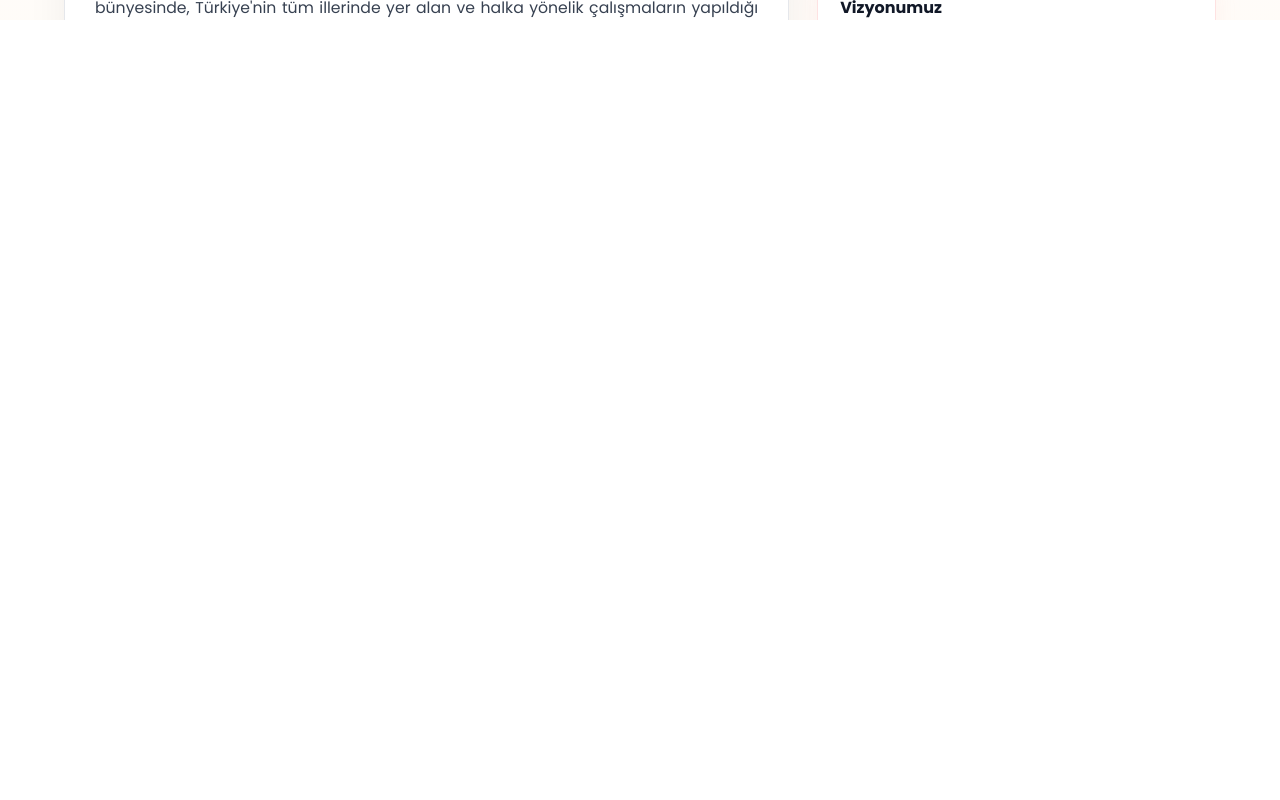
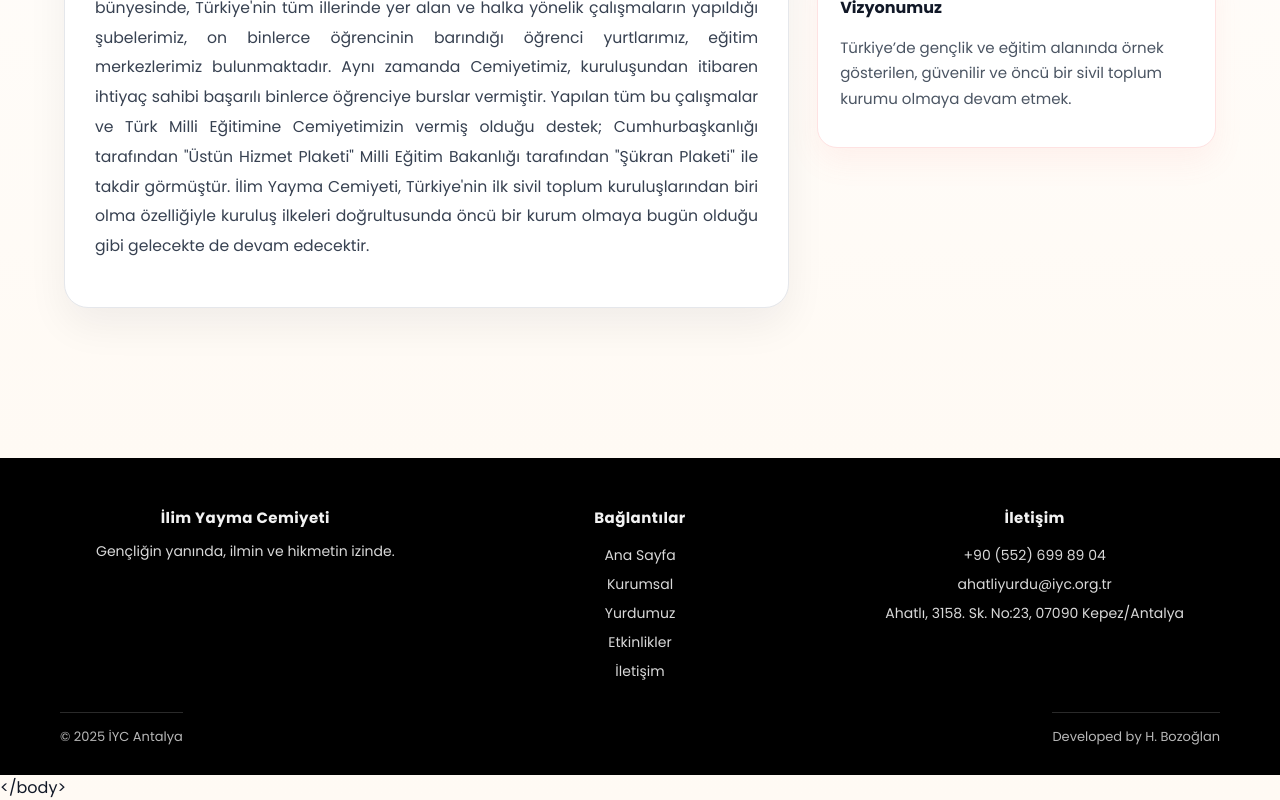
Before and after one commit to Badm1nd/iyc-kepez-yurt-web, a React (Vite) app: page /kurumsal in a window 1280 px wide. Shown: the part 780-1580 px from the top of the page. Before the commit the page ends 800 px from the top, so only its background shows below. Built offline with nearby package versions, Linux system fonts and the light colour scheme.

Commit message:
scrollbar fixed, signature ect.

```diff
--- a/src/App.css
+++ b/src/App.css
@@ -2,6 +2,7 @@
     margin: 0;
     width: 100%;
     overflow-x: hidden;
+    overflow-y: auto;
 }
 
 html {
@@ -21,14 +22,12 @@
     flex-direction: column;
 }
 
-/* Router içindeki ana sarmal */
 .App {
     min-height: 100vh;
     display: flex;
     flex-direction: column;
 }
 
-/* Routes alanı footer’ı aşağı iter */
 .main-content {
     flex: 1;
     min-height: 0;
--- a/src/App.jsx
+++ b/src/App.jsx
@@ -16,7 +16,7 @@
     const { pathname } = useLocation();
 
     useLayoutEffect(() => {
-        const scroller = document.querySelector(".main-content"); // sende scroll yapan yer burası
+        const scroller = document.querySelector(".main-content");
         if (scroller) {
             scroller.scrollTo({ top: 0, left: 0, behavior: "auto" });
         } else {
--- a/src/css/adminpage.css
+++ b/src/css/adminpage.css
@@ -1,13 +1,11 @@
 @import url("https://fonts.googleapis.com/css2?family=Poppins:wght@400;500;600;700&display=swap");
 
-/* ✅ SADECE ADMIN ALANINI ETKİLER */
 .admin-shell,
 .admin-shell *{
     box-sizing: border-box;
     font-family: "Poppins", sans-serif;
 }
 
-/* ---------- ADMIN THEME (LOCAL VARIABLES) ---------- */
 .admin-shell{
     --bg:#0b1220;
     --panel:rgba(255,255,255,0.06);
@@ -22,11 +20,9 @@
 
     flex: 1;
     width: 100%;
-    min-height: 100vh;              /* ✅ beyaz alt boşluk gider */
+    min-height: 100vh;
     color: var(--text);
     overflow-x: hidden;
-
-    /* Navbar fixed ise üst pay (90px navbar varsayımı) */
     padding: 44px 18px 70px;
     padding-top: calc(44px + 90px);
 
@@ -36,7 +32,6 @@
             linear-gradient(180deg,#070b14,var(--bg));
 }
 
-/* ---------- LOGIN ---------- */
 .admin-login-card{
     max-width: 520px;
     margin: 0 auto;
@@ -53,7 +48,6 @@
 .admin-title{ margin: 0; font-size: 26px; }
 .admin-subtitle{ margin: 6px 0 0; color: var(--muted); font-size: 13px; }
 
-/* ---------- TOPBAR ---------- */
 .admin-topbar{
     max-width: 1100px;
     margin: 0 auto 16px;
@@ -65,7 +59,6 @@
     padding: 18px;
 }
 
-/* ---------- GRID ---------- */
 .admin-grid{
     max-width: 1100px;
     margin: 0 auto;
@@ -78,7 +71,6 @@
     .admin-grid{ grid-template-columns: 1fr; }
 }
 
-/* ---------- CARD ---------- */
 .admin-shell .card{
     border: 1px solid var(--border);
     background: var(--card);
@@ -111,7 +103,6 @@
     white-space: nowrap;
 }
 
-/* ---------- FORM ---------- */
 .admin-shell .admin-form{
     display: flex;
     flex-direction: column;
@@ -155,7 +146,6 @@
     flex-wrap: wrap;
 }
 
-/* ---------- BUTTONS (SCOPED) ---------- */
 .admin-shell .btn{
     border: 1px solid rgba(255,255,255,0.18);
     background: rgba(0,0,0,0.28);
@@ -194,7 +184,6 @@
     font-size: 12px;
 }
 
-/* ---------- PICKED FILE THUMBS ---------- */
 .admin-shell .thumbs{
     margin-top: 12px;
     display: grid;
@@ -224,7 +213,6 @@
     border: 1px solid rgba(255,255,255,0.12);
 }
 
-/* ---------- EVENTS LIST ---------- */
 .admin-shell .events-list{
     list-style: none;
     padding: 0;
@@ -282,7 +270,6 @@
 
 .admin-shell .muted{ color: var(--muted); }
 
-/* ---- ANNOUNCEMENTS EXTRA ---- */
 .admin-shell .admin-grid--spaced{
     margin-top: 18px;
 }
@@ -318,7 +305,6 @@
     border-bottom-color: rgba(245,211,106,0.55);
 }
 
-/* sayfa başı seçici */
 .if-pagesize{
     display:flex;
     align-items:center;
@@ -336,7 +322,6 @@
     font: inherit;
 }
 
-/* pager */
 .if-pager{
     display:flex;
     align-items:center;
--- a/src/css/appShell.css
+++ b/src/css/appShell.css
@@ -1,5 +1,11 @@
-html, body { height: 100%; }
-body { margin: 0; }
+html, body {
+    min-height: 100%;
+}
+body {
+    margin: 0;
+    overflow-x: hidden;
+    overflow-y: auto;
+}
 
 #root{
     min-height: 100vh;
@@ -16,8 +22,8 @@
 }
 
 .app-main{
-    flex: 1;              /* footer'ı aşağı iter */
-    padding-top: 80px;     /* navbar yüksekliği kadar üst boşluk (80px) */
+    flex: 1;
+    padding-top: 80px;
 }
 
 .app-bg{
@@ -31,34 +37,27 @@
             linear-gradient(180deg, #ffffff, #fffaf4);
 }
 
-/* ====== GARANTİ LAYOUT + KATMAN FIX ====== */
-html, body { height: 100%; }
-body { margin: 0; overflow-x: hidden; }
-#root { min-height: 100vh; }
-
 .App{
     min-height: 100vh;
     display: flex;
     flex-direction: column;
     position: relative;
-    isolation: isolate; /* z-index kavgasını keser */
+    isolation: isolate;
 }
 
 .main-content{
     flex: 1;
     position: relative;
-    z-index: 1; /* içerik bg'nin üstünde */
+    z-index: 1;
     min-height: 0;
-    padding-top: 80px; /* navbar yüksekliği kadar üst boşluk (80px) */
+    padding-top: 80px;
 }
 
-/* Footer kesin görünür */
 footer, .footer{
     position: relative;
     z-index: 2;
 }
 
-/* Home bg: -1 YOK, 0 VAR */
 .if-home__bg{
     position: fixed;
     inset: 0;
@@ -66,13 +65,11 @@
     pointer-events: none;
 }
 
-/* Home içeriği bg'nin üstünde */
 .if-home__container{
     position: relative;
     z-index: 1;
 }
 
-/* Duyuru preview HOME içinde asla full-screen fixed olamasın */
 .if-home .if-ann{
     position: static !important;
     inset: auto !important;
@@ -81,23 +78,22 @@
     padding-top: 0 !important;
 }
 
-/* Mobil cihazlarda padding ayarlamaları */
 @media (max-width: 992px) {
     .main-content {
-        padding-top: 70px; /* mobilde navbar yüksekliği 70px */
+        padding-top: 70px;
     }
 
     .app-main {
-        padding-top: 70px; /* mobilde navbar yüksekliği 70px */
+        padding-top: 70px;
     }
 }
 
 @media (max-width: 640px) {
     .main-content {
-        padding-top: 70px; /* mobilde navbar yüksekliği 70px */
+        padding-top: 70px;
     }
 
     .app-main {
-        padding-top: 70px; /* mobilde navbar yüksekliği 70px */
+        padding-top: 70px;
     }
 }
--- a/src/css/contactpage.css
+++ b/src/css/contactpage.css
@@ -9,7 +9,7 @@
             linear-gradient(180deg, #ffffff, #fffaf4);
     justify-items: center;
     align-items: center;
-    padding-top: 80px; /* navbar yüksekliği kadar üst boşluk (80px) */
+    padding-top: 80px;
     padding-bottom: 150px;
 }
 .contact-page {
@@ -20,7 +20,6 @@
     color: #111827;
 }
 
-/* ÜST KART (Kurumsal sayfa ile aynı yapı) */
 .contact-hero {
     display: grid;
     grid-template-columns: minmax(0, 1.6fr) minmax(0, 1fr);
@@ -93,14 +92,12 @@
     font-weight: 500;
 }
 
-/* ALT KISIM: İKİ KOLONLU YAPI (Kurumsal layout gibi) */
 .contact-layout {
     display: grid;
     grid-template-columns: minmax(0, 2fr) minmax(0, 1.1fr);
     gap: 28px;
 }
 
-/* Sol büyük kart (form kartı) */
 .contact-main-card {
     background: #ffffff;
     border-radius: 24px;
@@ -114,7 +111,6 @@
     margin-bottom: 10px;
 }
 
-/* Sağdaki küçük kartlar */
 .contact-side {
     display: flex;
     flex-direction: column;
@@ -148,7 +144,6 @@
     color: #4b5563;
 }
 
-/* FORM STİLLERİ (senin eski form stillerinden alınmış, karta adapte) */
 .mini-text {
     color: #6c7280;
     font-size: 0.8rem;
@@ -232,7 +227,6 @@
     font-size: 0.9rem;
 }
 
-/* RESPONSIVE */
 @media (max-width: 992px) {
     .contact-hero {
         grid-template-columns: 1fr;
@@ -248,7 +242,7 @@
     }
 
     .contact-shell {
-        padding-top: 70px; /* mobilde navbar yüksekliği 70px */
+        padding-top: 70px;
     }
 }
 
@@ -273,7 +267,7 @@
     }
 
     .contact-shell {
-        padding-top: 70px; /* mobilde navbar yüksekliği 70px */
+        padding-top: 70px;
     }
     .hero-tag {
         margin: auto;
--- a/src/css/corporatepage.css
+++ b/src/css/corporatepage.css
@@ -6,7 +6,7 @@
             radial-gradient(900px 520px at 85% 0%, rgba(247, 114, 114, 0.22), transparent 55%),
             linear-gradient(180deg, #ffffff, #fffaf4);
     min-height: 100vh;
-    padding-top: 80px; /* navbar yüksekliği kadar üst boşluk (80px) */
+    padding-top: 80px;
     padding-bottom: 150px;
     justify-items: center;
     align-items: center;
@@ -96,14 +96,12 @@
     font-weight: 500;
 }
 
-/* ALT KISIM: İKİ KOLONLU YAPI */
 .corporate-layout {
     display: grid;
     grid-template-columns: minmax(0, 2fr) minmax(0, 1.1fr);
     gap: 28px;
 }
 
-/* Sol büyük kart */
 .corporate-main-card {
     background: #ffffff;
     border-radius: 24px;
@@ -124,7 +122,6 @@
     color: #374151;
 }
 
-/* Sağdaki küçük kartlar */
 .corporate-side {
     display: flex;
     flex-direction: column;
@@ -150,7 +147,6 @@
     color: #4b5563;
 }
 
-/* RESPONSIVE */
 @media (max-width: 992px) {
     .corporate-hero {
         grid-template-columns: 1fr;
@@ -166,7 +162,7 @@
     }
 
     .corporate-shell {
-        padding-top: 70px; /* mobilde navbar yüksekliği 70px */
+        padding-top: 70px;
     }
 }
 
@@ -190,7 +186,7 @@
     }
 
     .corporate-shell {
-        padding-top: 70px; /* mobilde navbar yüksekliği 70px */
+        padding-top: 70px;
     }
 
     .hero-tag {
--- a/src/css/footer.css
+++ b/src/css/footer.css
@@ -41,6 +41,10 @@
     color: #c02126;
 }
 
+.footer-bot {
+    display: flex;
+    justify-content: space-between;
+}
 .footer-bottom {
     margin-top: 26px;
     padding-top: 14px;
--- a/src/css/if-base.css
+++ b/src/css/if-base.css
@@ -1,6 +1,5 @@
 @import url("https://fonts.googleapis.com/css2?family=Poppins:wght@300;400;500;600&display=swap");
 
-/* Ortak tema değişkenleri (global kalsın) */
 :root {
     --if-text: #111827;
     --if-muted: #4b5563;
@@ -31,8 +30,6 @@
     font-family: "Poppins", system-ui, -apple-system, BlinkMacSystemFont, "Segoe UI", sans-serif;
     color: var(--if-text);
 }
-
-/* ===== ORTAK BİLEŞENLER (tüm sayfalarda aynı) ===== */
 
 .if-badge {
     display: inline-flex;
--- a/src/pages/Footer.jsx
+++ b/src/pages/Footer.jsx
@@ -39,7 +39,10 @@
             </a>
         </div>
       </div>
+        <div className="footer-bot">
       <div className="footer-bottom">© {year} İYC Antalya</div>
+            <div className="footer-bottom">Developed by H. Bozoğlan</div>
+        </div>
     </footer>
   );
 }
--- a/src/pages/HomePage.jsx
+++ b/src/pages/HomePage.jsx
@@ -11,7 +11,6 @@
             <div className="if-home__bg" />
 
             <main className="if-home__container">
-                {/* HERO */}
                 <section className="if-hero">
                     <div className="if-hero__grid">
                         <div className="if-hero__left">
@@ -40,8 +39,6 @@
 
                 <EventsPreview limit={4} />
 
-
-                {/* DUYURULAR + HIZLI LİNKLER */}
                 <section className="if-section">
                     <div className="if-section__head">
                         <AnnouncementsPreview limit={2} />
```
Also changed, not shown: src/css/homepage.css (+4 -25 lines).
